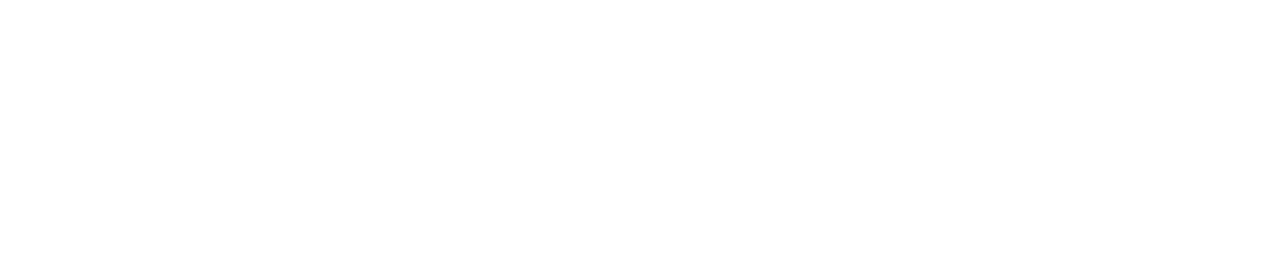
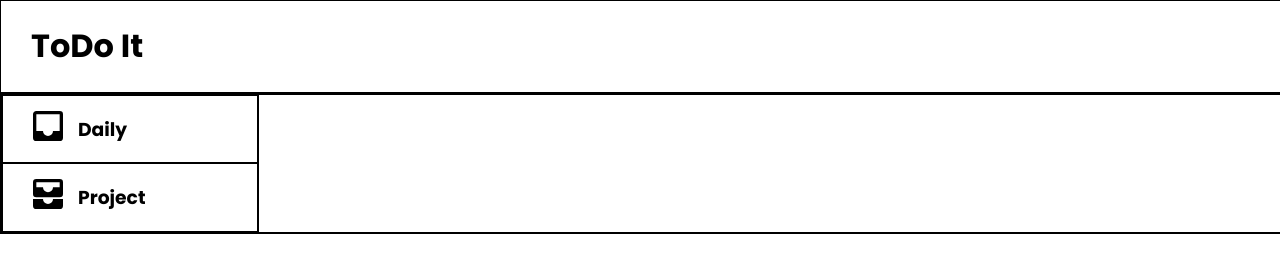
Before and after one commit to RidhaMuneer/To-Do-it, a website built with webpack: page dist/index.html in a window 1280 px wide. Built offline with Linux system fonts and the light colour scheme.

Commit message:
built the basic structure of the webpage, and the rest will be genereated using javascript

```diff
--- a/src/style.css
+++ b/src/style.css
@@ -0,0 +1,59 @@
+body{
+    display: flex;
+    flex-direction: column;
+    align-items: baseline;
+    margin: 0;
+    font-family: 'Poppins', sans-serif;
+}
+
+div{
+    border : 1px black solid;
+    width: 100%;
+}
+
+.header-name{
+    margin-left: 30px;
+}
+
+.header{
+    border-bottom: 1px black solid;
+    width: 100%;
+}
+
+.main-body{
+    display: flex;
+    flex-direction: row;
+}
+
+.menu-section{
+    width: 20%;
+    display: flex;
+    flex-direction: column;
+}
+
+.tasks-section{
+    width: 80%;
+}
+
+img{
+    width: 40px;
+    height: 40px;
+    margin-top: 10px;
+    padding-left: 25px;
+}
+
+.static-option{
+    display: flex;
+    flex-direction: row;
+    gap: 10px;
+    align-content: center;
+    justify-content: flex-start;
+}
+
+.project-option{
+    display: flex;
+    flex-direction: row;
+    gap: 10px;
+    align-content: center;
+    justify-content: flex-start;
+}
```
Also changed, not shown: dist/bundle.js, dist/daily.svg (added), dist/index.html, dist/project.svg (added), dist/tasks-icon.svg (added).
